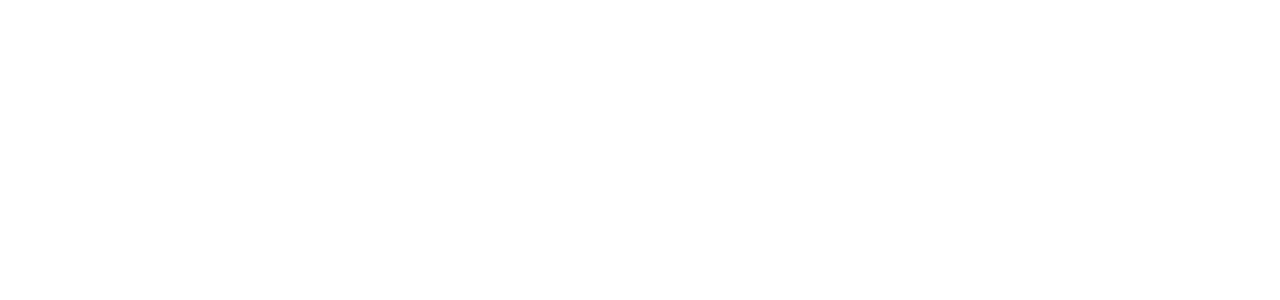
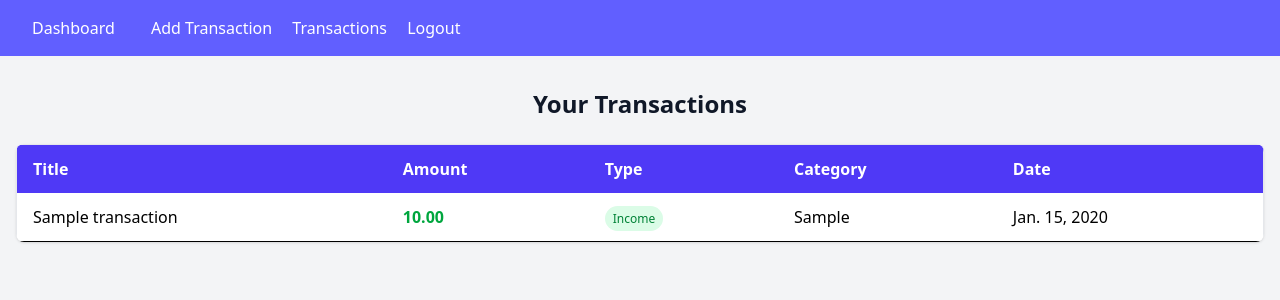
Before and after one commit to SherazHaider907/Finance_Tracker, a Django app: page /transaction in a window 1280 px wide. Before the commit the part shown is empty. Shown: the top 300 px of the page. Run offline with Django 5.2, Linux system fonts and the light colour scheme; a user stored in the database is signed in; tables that the repository leaves empty hold one stand-in row (values such as "Sample post").

Commit message:
make transcations_list

```diff
--- a/finance/templates/finance/base.html
+++ b/finance/templates/finance/base.html
@@ -10,7 +10,8 @@
     <nav class="bg-indigo-500 p-4 text-white">
         {% if user.is_authenticated %}
         <a href="{% url "dashboard" %}" class="mx-4">Dashboard</a>
-            <a href="{% url "transaction_add" %}">Add Transaction</a>
+            <a href="{% url "transaction_add" %}" class="mx-4">Add Transaction</a>
+            <a href="{% url "transactions_list" %}">Transactions</a>
             <form id="logout-form" action="{% url "logout" %}" method="POST" style="display:inline;">
                 {% csrf_token %}
                 <a href="#" onclick="document.getElementById('logout-form').submit();" class="ml-4">Logout</a>
--- a/finance/templates/finance/transactions_list.html
+++ b/finance/templates/finance/transactions_list.html
@@ -0,0 +1,65 @@
+{% extends "finance/base.html" %}
+{% block title %}Transactions{% endblock title %}
+
+{% block content %}
+<div class="container mx-auto px-4 py-8">
+
+    <h1 class="text-2xl font-bold text-gray-900 mb-6 text-center">
+        Your Transactions
+    </h1>
+
+    {% if transaction %}
+    <div class="overflow-x-auto bg-white rounded-lg shadow">
+        <table class="min-w-full border border-gray-200">
+            <thead class="bg-indigo-600 text-white">
+                <tr>
+                    <th class="px-4 py-3 text-left">Title</th>
+                    <th class="px-4 py-3 text-left">Amount</th>
+                    <th class="px-4 py-3 text-left">Type</th>
+                    <th class="px-4 py-3 text-left">Category</th>
+                    <th class="px-4 py-3 text-left">Date</th>
+                </tr>
+            </thead>
+
+            <tbody>
+                {% for t in transaction %}
+                <tr class="border-b hover:bg-gray-50">
+                    <td class="px-4 py-3">{{ t.title }}</td>
+
+                    <td class="px-4 py-3 font-semibold
+                        {% if t.transaction_type == 'Income' %}
+                            text-green-600
+                        {% else %}
+                            text-red-600
+                        {% endif %}
+                    ">
+                        {{ t.amount }}
+                    </td>
+
+                    <td class="px-4 py-3">
+                        <span class="px-2 py-1 text-xs rounded-full
+                            {% if t.transaction_type == 'Income' %}
+                                bg-green-100 text-green-700
+                            {% else %}
+                                bg-red-100 text-red-700
+                            {% endif %}
+                        ">
+                            {{ t.transaction_type }}
+                        </span>
+                    </td>
+
+                    <td class="px-4 py-3">{{ t.category }}</td>
+                    <td class="px-4 py-3">{{ t.date }}</td>
+                </tr>
+                {% endfor %}
+            </tbody>
+        </table>
+    </div>
+    {% else %}
+        <p class="text-center text-gray-600 mt-6">
+            No transactions found.
+        </p>
+    {% endif %}
+
+</div>
+{% endblock content %}
```
